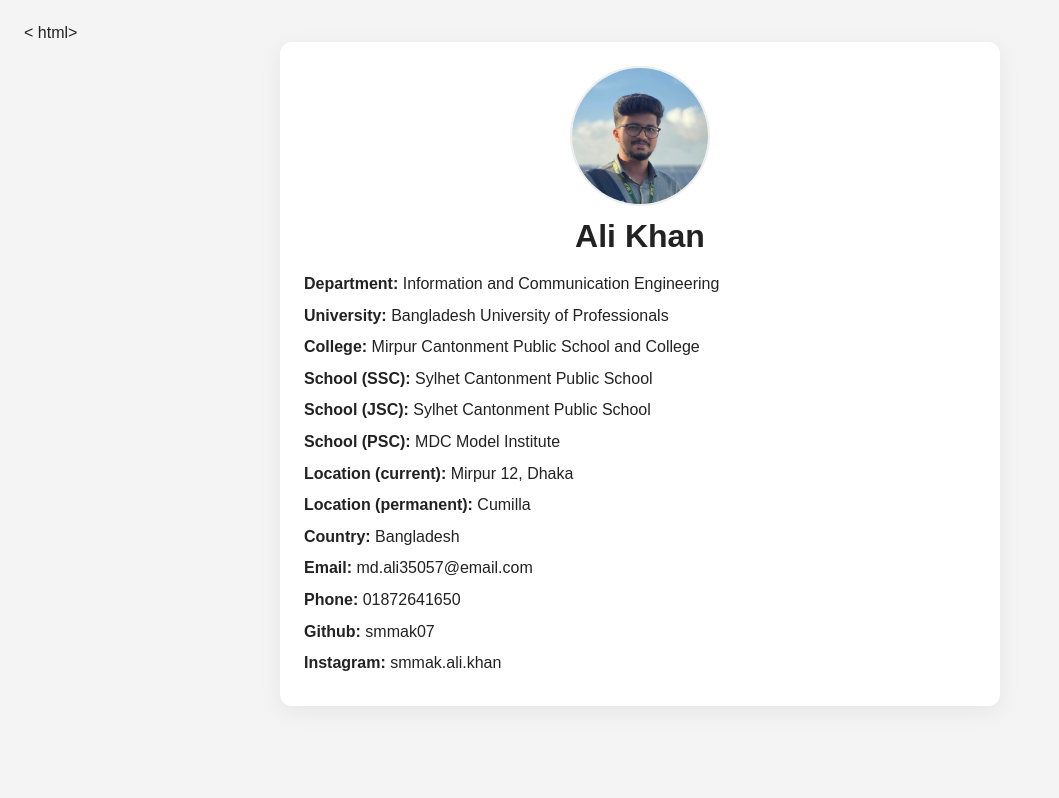
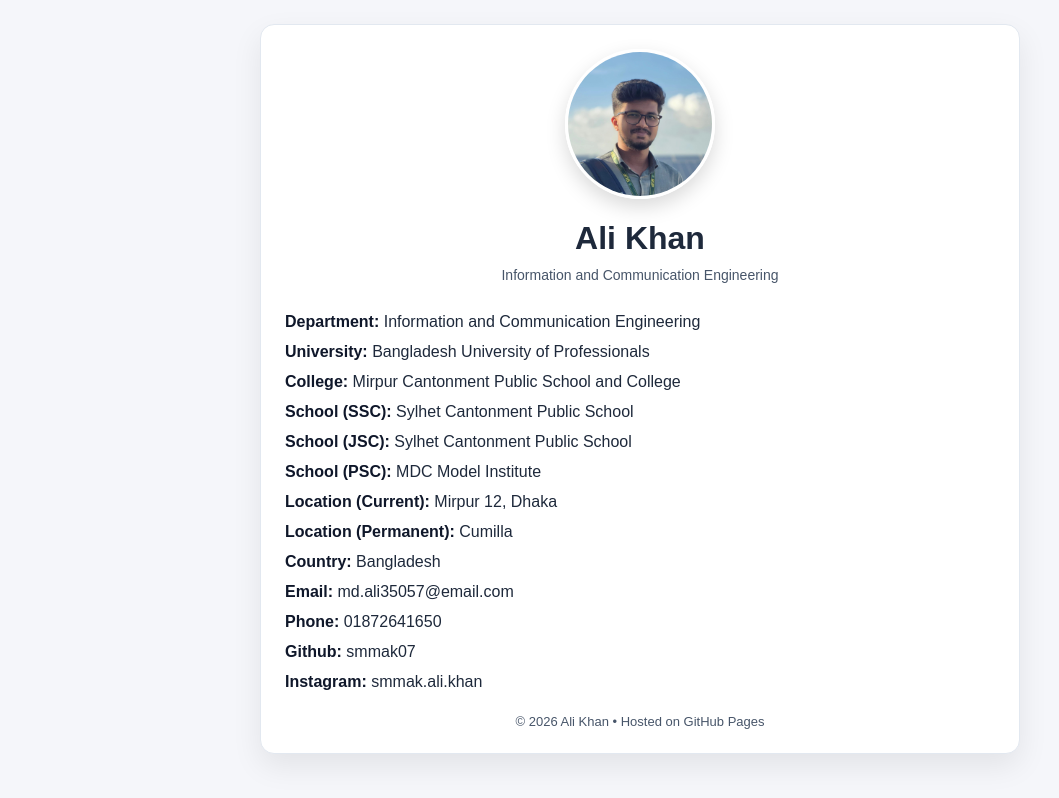
Before and after one commit to smmak07/alikhan.github.io, a plain HTML site: page index.html in a window 1280 px wide. Shown: the whole page, without its empty margins (0-1059 px from the left). Drawn offline with Linux system fonts and the light colour scheme.

Commit message:
Update index.html

```diff
--- a/index.html
+++ b/index.html
@@ -1,62 +1,96 @@
-< html>
+<!DOCTYPE html>
 <html lang="en">
 <head>
   <meta charset="UTF-8" />
   <meta name="viewport" content="width=device-width, initial-scale=1" />
   <title>Ali Khan | Personal Website</title>
+
   <style>
     :root {
-      --bg: #f4f4f4;
+      --bg: #f5f6fa;
       --card: #ffffff;
-      --text: #222;
+      --text: #1e293b;
+      --muted: #475569;
+      --accent: #2563eb;
     }
+
     * { box-sizing: border-box; }
+
     body {
       margin: 0;
+      padding: 24px;
       font-family: Arial, Helvetica, sans-serif;
       background: var(--bg);
       color: var(--text);
+    }
+
+    .container {
+      max-width: 760px;
+      margin: auto;
+      background: var(--card);
+      border-radius: 14px;
       padding: 24px;
+      box-shadow: 0 12px 30px rgba(0,0,0,0.08);
+      border: 1px solid #e2e8f0;
     }
-    .container {
-      max-width: 720px;
-      background: var(--card);
-      padding: 24px;
-      margin: 0 auto;
-      border-radius: 12px;
-      box-shadow: 0 6px 24px rgba(0,0,0,.06);
-    }
-    h1 {
-      text-align: center;
-      margin-top: 12px;
-      margin-bottom: 16px;
-    }
-    p { line-height: 1.6; margin: 6px 0; }
+
     .profile {
       display: flex;
       justify-content: center;
-      margin-bottom: 12px;
+      margin-bottom: 20px;
     }
+
     .profile img {
-      width: 140px;            /* adjust as you like */
-      height: 140px;
+      width: 150px;
+      height: 150px;
+      border-radius: 50%;
       object-fit: cover;
-      border-radius: 50%;
-      border: 2px solid #eee;
+      border: 3px solid #fff;
+      box-shadow: 0 8px 20px rgba(0,0,0,0.15);
     }
-    .label { font-weight: bold; }
+
+    h1 {
+      text-align: center;
+      font-size: 32px;
+      margin-bottom: 8px;
+    }
+
+    .subtitle {
+      text-align: center;
+      color: var(--muted);
+      margin-bottom: 24px;
+      font-size: 14px;
+    }
+
+    p {
+      margin: 6px 0;
+      font-size: 16px;
+      line-height: 1.5;
+    }
+
+    .label {
+      font-weight: bold;
+      color: #0f172a;
+    }
+
+    footer {
+      text-align: center;
+      font-size: 13px;
+      margin-top: 20px;
+      color: var(--muted);
+    }
   </style>
 </head>
+
 <body>
-
   <div class="container">
 
     <div class="profile">
-      <!-- Make sure this path exists exactly (case-sensitive) -->
-      <img src="asset/ali.jpg" alt="Ali Khan profile photo" />
+      <img src="asset/ali.jpg" alt="Ali Khan">
     </div>
 
     <h1>Ali Khan</h1>
+    <p class="subtitle">Information and Communication Engineering</p>
 
     <p><span class="label">Department:</span> Information and Communication Engineering</p>
     <p><span class="label">University:</span> Bangladesh University of Professionals</p>
@@ -64,15 +98,24 @@
     <p><span class="label">School (SSC):</span> Sylhet Cantonment Public School</p>
     <p><span class="label">School (JSC):</span> Sylhet Cantonment Public School</p>
     <p><span class="label">School (PSC):</span> MDC Model Institute</p>
-    <p><span class="label">Location (current):</span> Mirpur 12, Dhaka</p>
-    <p><span class="label">Location (permanent):</span> Cumilla</p>
+    <p><span class="label">Location (Current):</span> Mirpur 12, Dhaka</p>
+    <p><span class="label">Location (Permanent):</span> Cumilla</p>
     <p><span class="label">Country:</span> Bangladesh</p>
     <p><span class="label">Email:</span> md.ali35057@email.com</p>
     <p><span class="label">Phone:</span> 01872641650</p>
     <p><span class="label">Github:</span> smmak07</p>
     <p><span class="label">Instagram:</span> smmak.ali.khan</p>
 
+    <footer>
+      © <span id="year"></span> Ali Khan • Hosted on GitHub Pages
+    </footer>
+
   </div>
+
+  <script>
+    // Auto-update year
+    document.getElementById("year").textContent = new Date().getFullYear();
+  </script>
 
 </body>
 </html>
```
